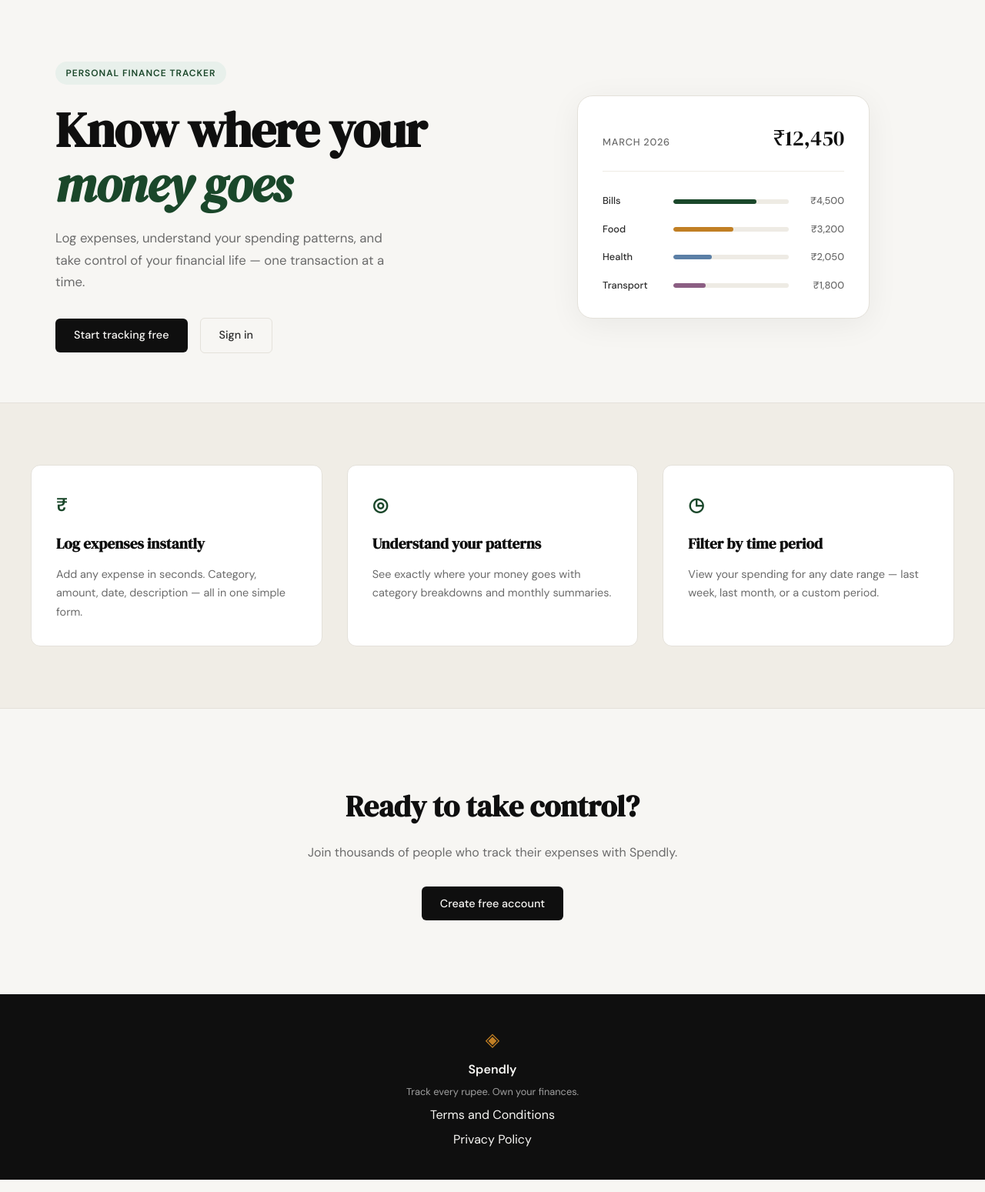
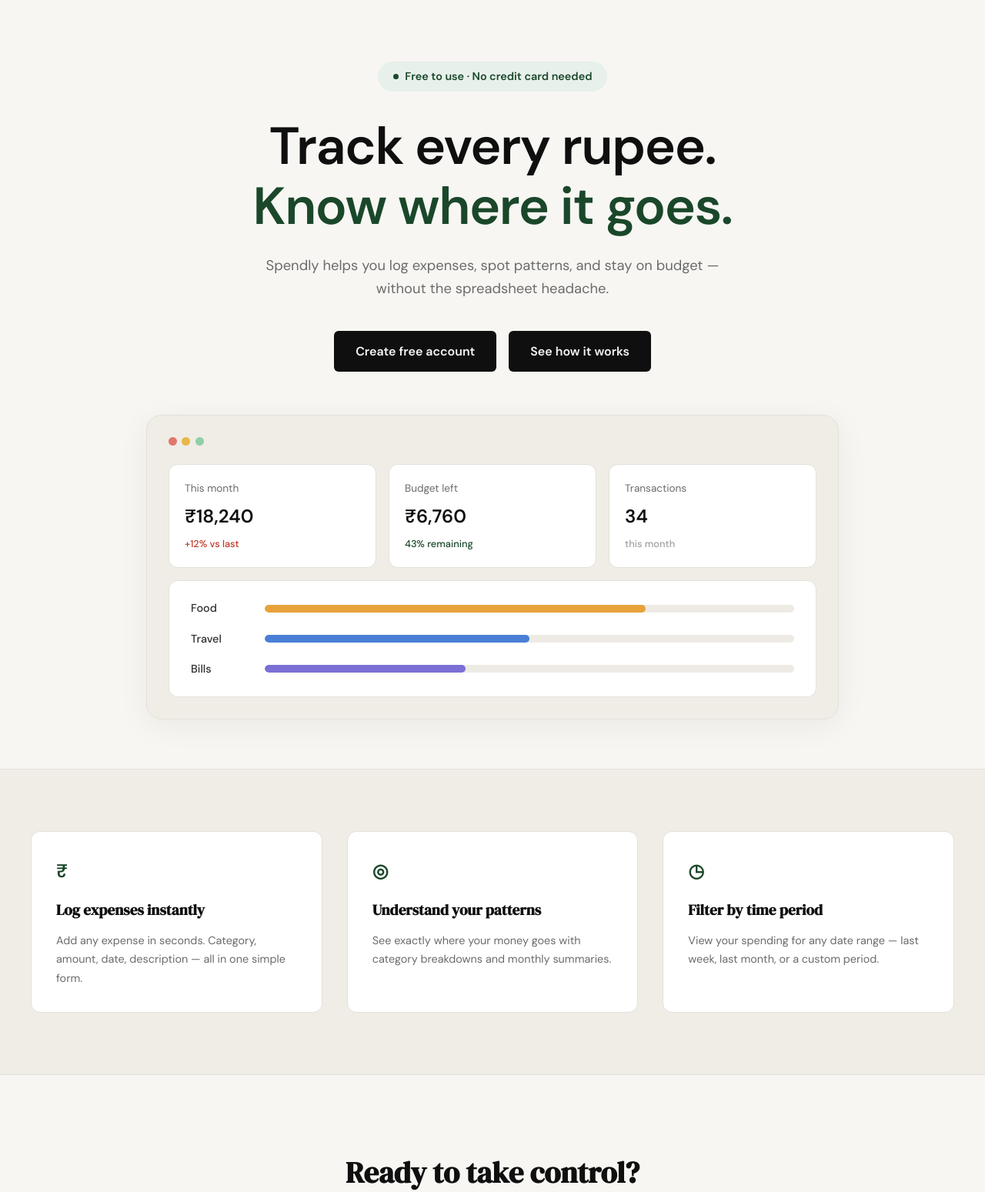
Before and after one commit to 180020111/spendly, a Flask app: page / in a window 1280 px wide. Shown: the part 61-1610 px from the top of the page at 77% size. Run offline with Flask 3, Linux system fonts and the light colour scheme.

Commit message:
landing: redesign hero section to match mockup

```diff
--- a/static/css/style.css
+++ b/static/css/style.css
@@ -125,114 +125,190 @@ a { color: inherit; text-decoration: none; }
 
 .hero {
     padding: 5rem 2rem 4rem;
-    display: grid;
-    grid-template-columns: 1fr 1fr;
-    gap: 4rem;
+    display: flex;
+    flex-direction: column;
     align-items: center;
+    text-align: center;
     max-width: var(--max-width);
     margin: 0 auto;
 }
 
+.hero-inner {
+    display: flex;
+    flex-direction: column;
+    align-items: center;
+    max-width: 720px;
+}
+
 .hero-badge {
-    display: inline-block;
+    display: inline-flex;
+    align-items: center;
+    gap: 0.55rem;
     background: var(--accent-light);
     color: var(--accent);
-    font-size: 0.75rem;
+    font-size: 0.9rem;
     font-weight: 600;
-    letter-spacing: 0.08em;
-    text-transform: uppercase;
-    padding: 0.35rem 0.85rem;
+    padding: 0.5rem 1.25rem;
     border-radius: 999px;
+    margin-bottom: 2rem;
+}
+
+.hero-badge-dot {
+    width: 7px;
+    height: 7px;
+    border-radius: 50%;
+    background: var(--accent);
+    display: inline-block;
+}
+
+.hero-title {
+    font-family: var(--font-body);
+    font-weight: 700;
+    font-size: clamp(2.75rem, 6vw, 4.25rem);
+    line-height: 1.15;
+    letter-spacing: -0.02em;
+    color: var(--ink);
     margin-bottom: 1.5rem;
 }
 
-.hero-title {
-    font-family: var(--font-display);
-    font-size: clamp(2.5rem, 5vw, 4rem);
-    line-height: 1.1;
-    letter-spacing: -0.02em;
-    color: var(--ink);
-    margin-bottom: 1.25rem;
-}
-
-.hero-title em {
-    font-style: italic;
+.hero-title-accent {
     color: var(--accent);
 }
 
 .hero-subtitle {
-    font-size: 1.05rem;
+    font-size: 1.15rem;
     color: var(--ink-muted);
-    line-height: 1.7;
-    max-width: 460px;
-    margin-bottom: 2rem;
+    line-height: 1.6;
+    max-width: 600px;
+    margin-bottom: 2.5rem;
 }
 
 .hero-actions {
     display: flex;
     gap: 1rem;
     align-items: center;
+    justify-content: center;
+    margin-bottom: 3.5rem;
 }
+
+.hero-btn-primary,
+.hero-btn-secondary {
+    display: inline-block;
+    background: var(--ink);
+    color: var(--paper);
+    padding: 0.85rem 1.75rem;
+    border-radius: var(--radius-sm);
+    font-family: var(--font-body);
+    font-size: 1rem;
+    font-weight: 600;
+    text-decoration: none;
+    border: none;
+    cursor: pointer;
+    transition: background 0.2s;
+}
+
+.hero-btn-primary:hover,
+.hero-btn-secondary:hover { background: var(--accent); }
 
 /* ------------------------------------------------------------------ */
 /* Mock card (hero visual)                                             */
 /* ------------------------------------------------------------------ */
 
 .hero-visual {
-    display: flex;
-    justify-content: center;
+    width: 100%;
+    max-width: 900px;
 }
 
 .mock-card {
-    background: var(--paper-card);
+    background: var(--paper-warm);
     border: 1px solid var(--border);
     border-radius: var(--radius-lg);
-    padding: 2rem;
+    padding: 1.75rem;
     width: 100%;
-    max-width: 380px;
     box-shadow: 0 8px 40px rgba(0,0,0,0.06);
 }
 
-.mock-card-header {
+.mock-card-dots {
     display: flex;
-    justify-content: space-between;
-    align-items: baseline;
-    margin-bottom: 1.75rem;
-    padding-bottom: 1.25rem;
-    border-bottom: 1px solid var(--border-soft);
+    gap: 0.4rem;
+    margin-bottom: 1.5rem;
 }
 
-.mock-label {
-    font-size: 0.8rem;
-    font-weight: 500;
-    color: var(--ink-muted);
-    text-transform: uppercase;
-    letter-spacing: 0.06em;
+.dot {
+    width: 11px;
+    height: 11px;
+    border-radius: 50%;
 }
 
-.mock-total {
-    font-family: var(--font-display);
-    font-size: 1.75rem;
+.dot-red { background: #e0796a; }
+.dot-yellow { background: #e8b84b; }
+.dot-green { background: #8fcfa8; }
+
+.mock-stats {
+    display: grid;
+    grid-template-columns: repeat(3, 1fr);
+    gap: 1rem;
+    margin-bottom: 1rem;
+}
+
+.mock-stat {
+    background: var(--paper-card);
+    border: 1px solid var(--border);
+    border-radius: var(--radius-md);
+    padding: 1.25rem;
+    display: flex;
+    flex-direction: column;
+    gap: 0.4rem;
+    text-align: left;
+}
+
+.mock-stat-label {
+    font-size: 0.85rem;
+    color: var(--ink-muted);
+}
+
+.mock-stat-value {
+    font-family: var(--font-body);
+    font-weight: 700;
+    font-size: 1.5rem;
     color: var(--ink);
 }
 
-.mock-bars { display: flex; flex-direction: column; gap: 1rem; }
+.mock-stat-change {
+    font-size: 0.8rem;
+    font-weight: 500;
+}
+
+.mock-stat-change-neg { color: var(--danger); }
+.mock-stat-change-pos { color: var(--accent); }
+.mock-stat-change-neutral { color: var(--ink-faint); }
+
+.mock-bars {
+    background: var(--paper-card);
+    border: 1px solid var(--border);
+    border-radius: var(--radius-md);
+    padding: 1.5rem 1.75rem;
+    display: flex;
+    flex-direction: column;
+    gap: 1rem;
+}
 
 .mock-bar-row {
     display: grid;
-    grid-template-columns: 80px 1fr 60px;
+    grid-template-columns: 80px 1fr;
     align-items: center;
-    gap: 0.75rem;
+    gap: 1rem;
 }
 
 .mock-cat {
-    font-size: 0.8rem;
+    font-size: 0.9rem;
     font-weight: 500;
     color: var(--ink-soft);
+    text-align: left;
 }
 
 .mock-bar-track {
-    height: 6px;
+    height: 10px;
     background: var(--border-soft);
     border-radius: 999px;
     overflow: hidden;
@@ -240,21 +316,13 @@ a { color: inherit; text-decoration: none; }
 
 .mock-bar {
     height: 100%;
-    background: var(--accent);
+    background: #e8a23c;
     border-radius: 999px;
     transition: width 0.6s ease;
 }
 
-.mock-bar-2 { background: var(--accent-2); }
-.mock-bar-3 { background: #5b7fa6; }
-.mock-bar-4 { background: #8b5e83; }
-
-.mock-amt {
-    font-size: 0.8rem;
-    font-weight: 500;
-    color: var(--ink-muted);
-    text-align: right;
-}
+.mock-bar-2 { background: #4a7fd6; }
+.mock-bar-3 { background: #7b6fd6; }
 
 /* ------------------------------------------------------------------ */
 /* Buttons                                                             */
@@ -564,14 +632,8 @@ a { color: inherit; text-decoration: none; }
 /* ------------------------------------------------------------------ */
 
 @media (max-width: 900px) {
-    .hero {
-        grid-template-columns: 1fr;
-        text-align: center;
-    }
-
     .hero-subtitle { max-width: 100%; }
-    .hero-actions { justify-content: center; }
-    .hero-visual { display: none; }
+    .mock-stats { grid-template-columns: 1fr; }
 
     .features-inner { grid-template-columns: 1fr; }
 }
@@ -579,4 +641,7 @@ a { color: inherit; text-decoration: none; }
 @media (max-width: 600px) {
     .nav-links a:not(.nav-cta) { display: none; }
     .hero { padding: 3rem 1rem 2rem; }
+    .hero-actions { flex-direction: column; width: 100%; }
+    .hero-btn-primary,
+    .hero-btn-secondary { width: 100%; text-align: center; }
 }
--- a/templates/landing.html
+++ b/templates/landing.html
@@ -6,55 +6,65 @@
 
 <section class="hero">
     <div class="hero-inner">
-        <div class="hero-badge">Personal Finance Tracker</div>
+        <div class="hero-badge">
+            <span class="hero-badge-dot"></span>
+            Free to use · No credit card needed
+        </div>
         <h1 class="hero-title">
-            Know where your<br>
-            <em>money goes</em>
+            Track every rupee.<br>
+            <span class="hero-title-accent">Know where it goes.</span>
         </h1>
         <p class="hero-subtitle">
-            Log expenses, understand your spending patterns,
-            and take control of your financial life —
-            one transaction at a time.
+            Spendly helps you log expenses, spot patterns, and stay
+            on budget — without the spreadsheet headache.
         </p>
         <div class="hero-actions">
-            <a href="{{ url_for('register') }}" class="btn-primary">Start tracking free</a>
-            <a href="{{ url_for('login') }}" class="btn-ghost">Sign in</a>
+            <a href="{{ url_for('register') }}" class="hero-btn-primary">Create free account</a>
+            <a href="#" class="hero-btn-secondary">See how it works</a>
         </div>
     </div>
     <div class="hero-visual">
         <div class="mock-card">
-            <div class="mock-card-header">
-                <span class="mock-label">March 2026</span>
-                <span class="mock-total">₹12,450</span>
+            <div class="mock-card-dots">
+                <span class="dot dot-red"></span>
+                <span class="dot dot-yellow"></span>
+                <span class="dot dot-green"></span>
+            </div>
+            <div class="mock-stats">
+                <div class="mock-stat">
+                    <span class="mock-stat-label">This month</span>
+                    <span class="mock-stat-value">₹18,240</span>
+                    <span class="mock-stat-change mock-stat-change-neg">+12% vs last</span>
+                </div>
+                <div class="mock-stat">
+                    <span class="mock-stat-label">Budget left</span>
+                    <span class="mock-stat-value">₹6,760</span>
+                    <span class="mock-stat-change mock-stat-change-pos">43% remaining</span>
+                </div>
+                <div class="mock-stat">
+                    <span class="mock-stat-label">Transactions</span>
+                    <span class="mock-stat-value">34</span>
+                    <span class="mock-stat-change mock-stat-change-neutral">this month</span>
+                </div>
             </div>
             <div class="mock-bars">
                 <div class="mock-bar-row">
-                    <span class="mock-cat">Bills</span>
+                    <span class="mock-cat">Food</span>
                     <div class="mock-bar-track">
                         <div class="mock-bar" style="width: 72%"></div>
                     </div>
-                    <span class="mock-amt">₹4,500</span>
                 </div>
                 <div class="mock-bar-row">
-                    <span class="mock-cat">Food</span>
+                    <span class="mock-cat">Travel</span>
                     <div class="mock-bar-track">
-                        <div class="mock-bar mock-bar-2" style="width: 52%"></div>
+                        <div class="mock-bar mock-bar-2" style="width: 50%"></div>
                     </div>
-                    <span class="mock-amt">₹3,200</span>
                 </div>
                 <div class="mock-bar-row">
-                    <span class="mock-cat">Health</span>
+                    <span class="mock-cat">Bills</span>
                     <div class="mock-bar-track">
-                        <div class="mock-bar mock-bar-3" style="width: 33%"></div>
+                        <div class="mock-bar mock-bar-3" style="width: 38%"></div>
                     </div>
-                    <span class="mock-amt">₹2,050</span>
-                </div>
-                <div class="mock-bar-row">
-                    <span class="mock-cat">Transport</span>
-                    <div class="mock-bar-track">
-                        <div class="mock-bar mock-bar-4" style="width: 28%"></div>
-                    </div>
-                    <span class="mock-amt">₹1,800</span>
                 </div>
             </div>
         </div>
```
Also changed, not shown: Design Style Landing Page.png (added).
